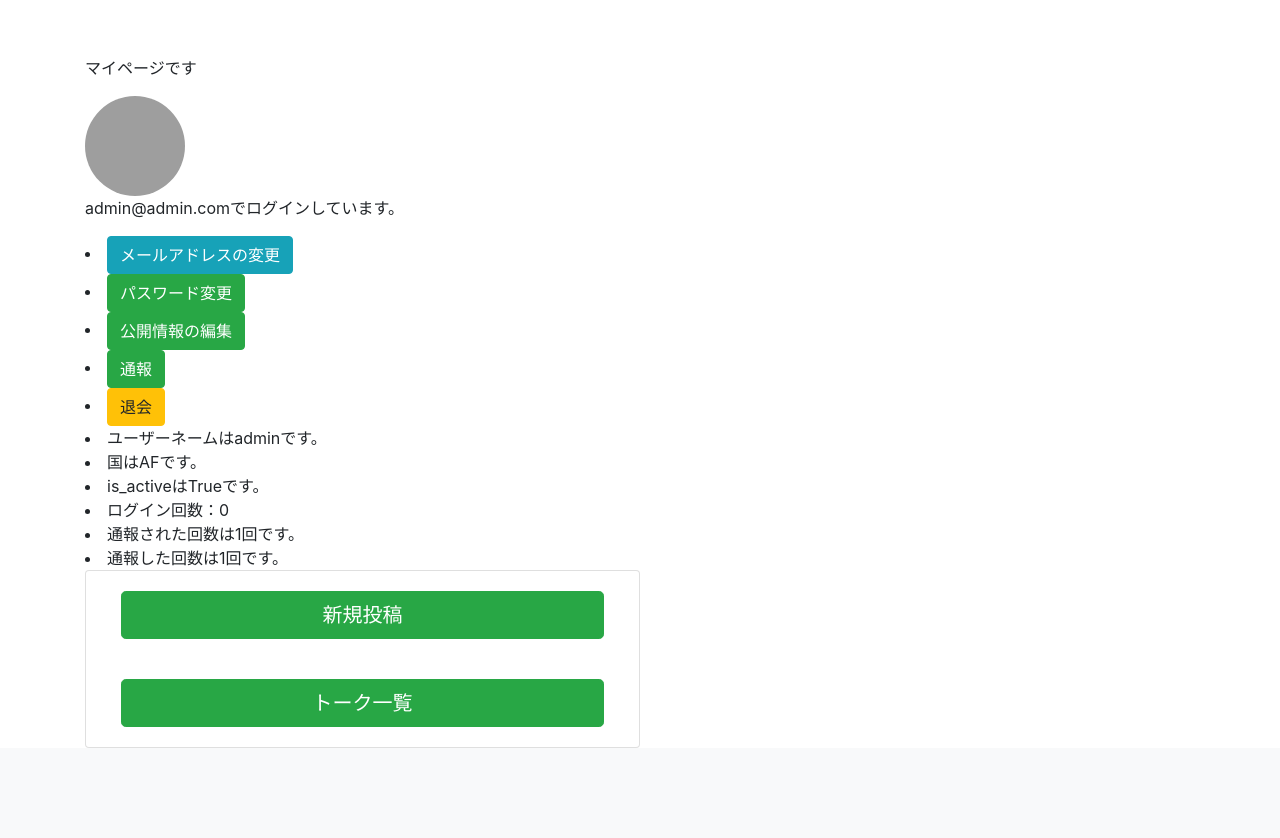
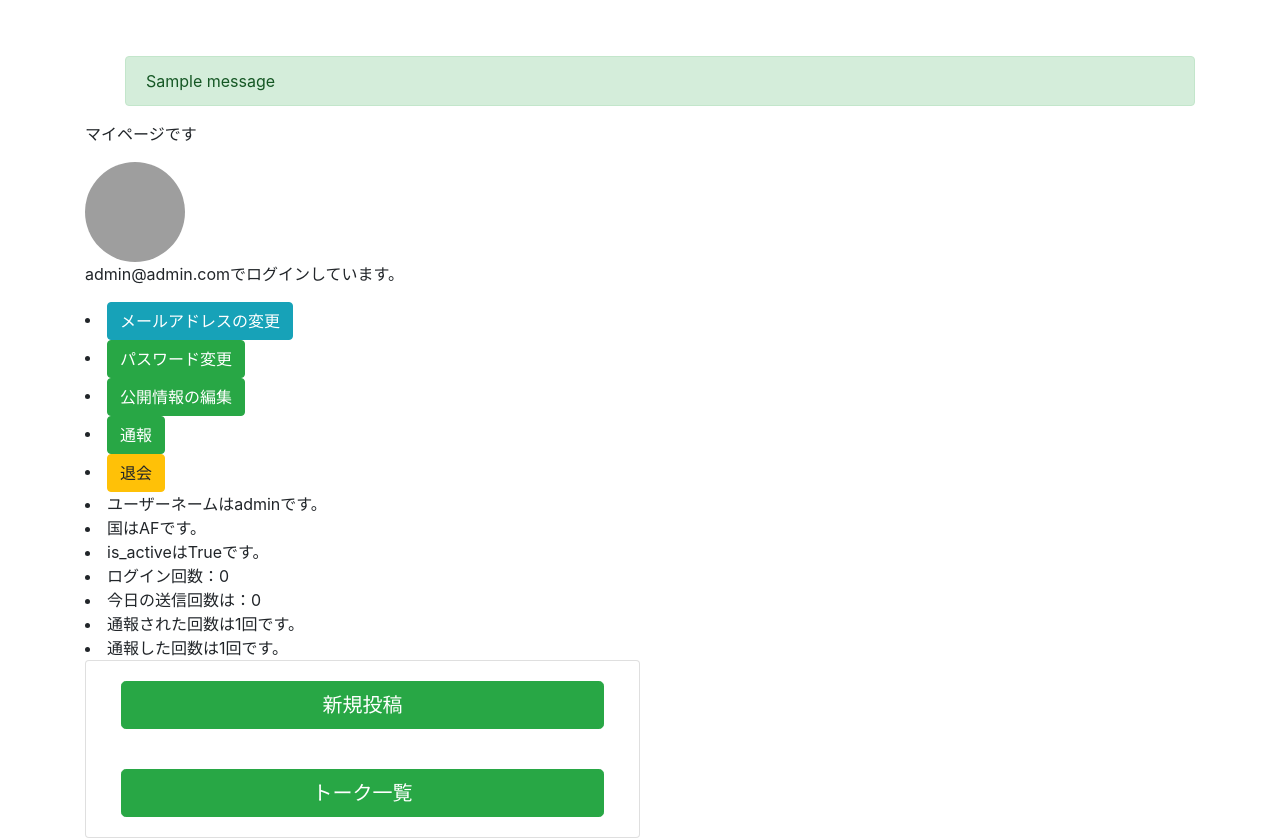
Before and after one commit to Nao-Y1996/ff-project, a Django app: page /profile in a window 1280 px wide. Shown: the part 56-894 px from the top of the page. Before the commit the page ends 804 px from the top, so only its background shows below. Run offline with Django 3.2, Linux system fonts and the light colour scheme; a user stored in the database is signed in; data comes from the database, SQL or seed files in the repository; tables that the repository leaves empty hold one stand-in row (values such as "Sample post"); one stand-in notice (Sample message) is shown; some libraries are stand-ins or nearby versions; grey boxes are pictures that could not be loaded.

Commit message:
add feature : send_num_limit in a day

```diff
--- a/ff/settings.py
+++ b/ff/settings.py
@@ -33,7 +33,7 @@ except ImportError:
 # SECURITY WARNING: don't run with debug turned on in production!
 # DEBUG = True
 
-ALLOWED_HOSTS = []
+ALLOWED_HOSTS = ['192.168.179.5:8000','127.0.0.1','localhost']
 
 
 # Application definition
--- a/users/models.py
+++ b/users/models.py
@@ -108,6 +108,7 @@ class UserInfo(models.Model):
         validators.MaxValueValidator(1.0)], blank=True, null=True)
     introduction = models.TextField(blank=True,null=True)
     profile_image = models.ImageField(upload_to=image_directory_path, blank=True, null=True)
+    count_send_new_messages_in_a_day = models.IntegerField(default=0)
     count_send_new_messages = models.IntegerField(blank=True,null=True,default=0)
     count_receive_new_messages = models.IntegerField(blank=True,null=True,default=0)
     count_login = models.IntegerField(blank=True,null=True,default=0)
--- a/users/templates/users/profile.html
+++ b/users/templates/users/profile.html
@@ -1,8 +1,14 @@
 {% extends "base.html" %}
 {% block content %}
+{% if user.is_authenticated %}
+{% if messages %}
+	<ul class="messages_ul">
+		{% for message in messages %}
+			<p class="alert{% if message.tags %} alert-{{ message.tags }}{% endif %}" role="alert">{{ message }}</p>
+		{% endfor %}
+	</ul>
+{% endif %}
 <p>マイページです</p>
-{% if user.is_authenticated %}
-
 <img src="{{profile_image}}" width="100px" height="100px" class="rounded-circle" />
 <p>{{user.email}}でログインしています。</p>
 
@@ -26,6 +32,7 @@
 <li>国は{{user.user_info.nationality}}です。</li>
 <li>is_activeは{{user.is_active}}です。</li>
 <li>ログイン回数：{{user.user_info.count_login}}</li>
+<li>今日の送信回数は：{{user.user_info.count_send_new_messages_in_a_day}}</li>
 
 
 <li>通報された回数は{{user.reported.count}}回です。</li>
--- a/users/views.py
+++ b/users/views.py
@@ -130,12 +130,14 @@ def Login(request):
                     update_seiding_priority()
                 else:
                     pass
-                # 24時間以上ぶりにログインしたらログインカウントをインクリメント
+                # 24時間以上ぶりにログインしたら
                 if ((now - last_login).seconds > 24*60*60):
-                    user.user_info.count_login += 1
+                    user.user_info.count_login += 1 # ログインカウントをインクリメント
+                    user_info.count_send_new_messages_in_a_day = 0 # 本日の投稿可能数をリセット
                     user.user_info.save()
                 elif user.user_info.count_login == 0:
                     user.user_info.count_login += 1
+                    user_info.count_send_new_messages_in_a_day = 0 # 本日の投稿可能数をリセット
                     user.user_info.save()
                 else:
                     pass
```
Also changed, not shown: postapp/views.py (+16 -8 lines).
